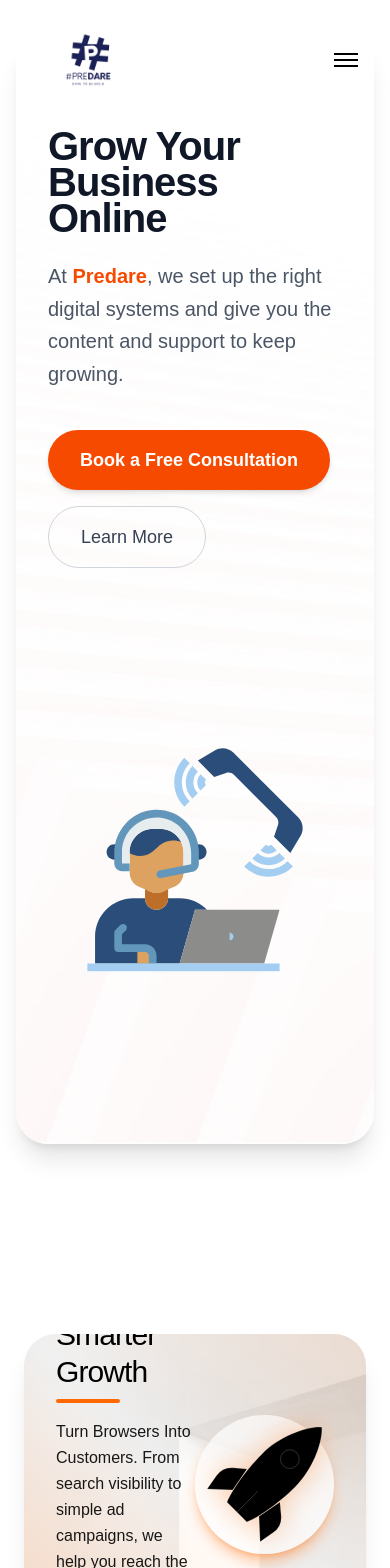
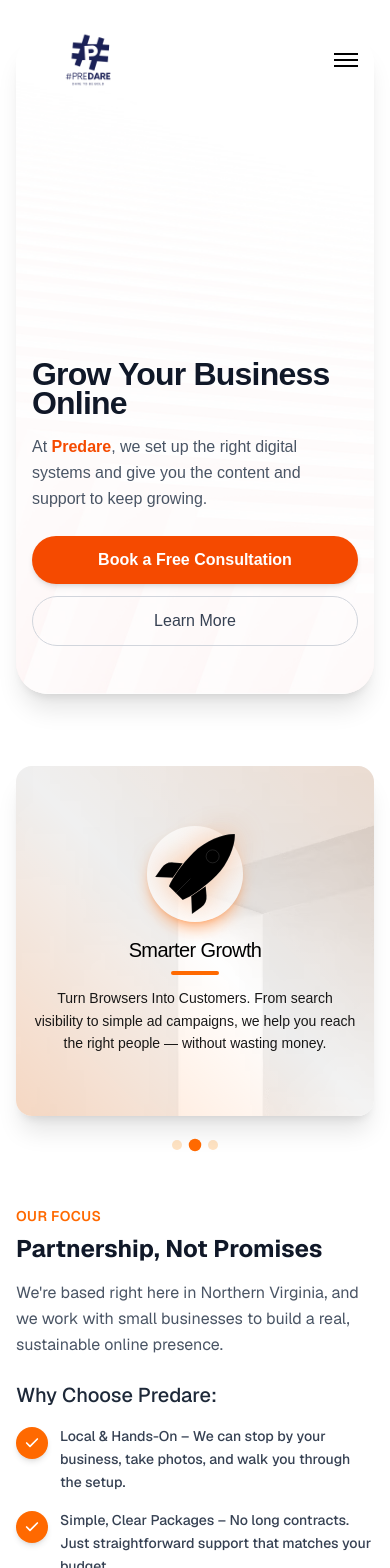
Before and after one commit to konuamah/predare, a Next.js app: page / in a window 390 px wide. Shown: the top 1568 px of the page. Built offline with nearby package versions, Linux system fonts and the light colour scheme.

Commit message:
final design

```diff
--- a/src/app/components/heroslides.js
+++ b/src/app/components/heroslides.js
@@ -12,7 +12,7 @@
       svg: "/strong.svg",
       headline: "Strong Online Presence",
       subtext:
-        "Be Found Where It Matters. Google, social media, and local platforms — we’ll set up and optimize the systems that put your business on the map.",
+        "Be Found Where It Matters. Google, social media, and local platforms — we'll set up and optimize the systems that put your business on the map.",
     },
     {
       id: 2,
@@ -44,11 +44,11 @@
   return (
     <section
       id="home"
-      className="relative w-full h-[500px] sm:h-[450px] mt-28 md:min-h-[500px] flex items-center justify-center overflow-hidden"
+      className="relative w-full min-h-[400px] sm:min-h-[500px] md:min-h-[600px] lg:min-h-[650px] mt-16 sm:mt-20 md:mt-28 flex items-center justify-center overflow-hidden"
     >
-      <div className="relative z-10 w-full max-w-7xl mx-auto px-6">
+      <div className="relative z-10 w-full max-w-7xl mx-auto px-4 sm:px-6">
         {/* Carousel */}
-        <div className="relative h-[300px] sm:h-[400px] overflow-hidden rounded-[32px] shadow-xl">
+        <div className="relative h-[350px] sm:h-[450px] md:h-[500px] lg:h-[550px] overflow-hidden rounded-2xl sm:rounded-3xl shadow-xl">
           <div
             className="flex h-full transition-transform duration-700 ease-out"
             style={{
@@ -70,27 +70,55 @@
                 {/* Orange overlay gradient */}
                 <div className="absolute inset-0 bg-gradient-to-tr from-orange-500/20 via-transparent to-orange-500/10"></div>
 
+                {/* Mobile Layout - Stacked */}
+                <div className="md:hidden absolute inset-0 z-20 flex flex-col justify-center items-center text-center px-4 sm:px-6">
+                  {/* SVG for mobile */}
+                  <div className="mb-4 p-2 sm:p-3 rounded-full bg-white/70 shadow-lg shadow-orange-500/40">
+                    <Image
+                      src={slide.svg}
+                      alt="Decorative SVG"
+                      width={80}
+                      height={80}
+                      className="sm:w-[100px] sm:h-[100px] object-contain drop-shadow-[0_0_15px_rgba(249,115,22,0.4)]"
+                    />
+                  </div>
+
+                  {/* Text for mobile */}
+                  <div className="text-black max-w-sm">
+                    <h2 className="text-xl sm:text-2xl font-thin leading-tight tracking-[-0.03em]">
+                      {slide.headline}
+                      <span className="block mt-2 mx-auto w-12 h-1 bg-orange-500 rounded-full"></span>
+                    </h2>
+                    <p className="mt-3 text-sm sm:text-base font-light leading-relaxed opacity-90">
+                      {slide.subtext}
+                    </p>
+                  </div>
+                </div>
+
+                {/* Desktop Layout - Side by Side */}
+                <div className="hidden md:flex absolute inset-0 z-20">
                   {/* Left: Text */}
-                <div className="absolute z-20 flex flex-col justify-center items-start pl-8 md:pl-12 text-black w-1/2 h-full">
-                  <h2 className="text-3xl sm:text-4xl md:text-5xl lg:text-6xl font-thin leading-tight max-w-3xl tracking-[-0.03em]">
+                  <div className="flex flex-col justify-center items-start pl-8 lg:pl-12 xl:pl-16 text-black w-1/2 h-full">
+                    <h2 className="text-2xl lg:text-3xl xl:text-4xl 2xl:text-5xl font-thin leading-tight max-w-lg xl:max-w-xl tracking-[-0.03em]">
                       {slide.headline}
-                    <span className="block mt-2 w-16 h-1 bg-orange-500 rounded-full"></span>
+                      <span className="block mt-2 w-12 lg:w-16 h-1 bg-orange-500 rounded-full"></span>
                     </h2>
-                  <p className="mt-4 text-base sm:text-lg md:text-xl max-w-lg font-light leading-relaxed opacity-90">
+                    <p className="mt-4 text-sm lg:text-base xl:text-lg max-w-md lg:max-w-lg font-light leading-relaxed opacity-90">
                       {slide.subtext}
                     </p>
                   </div>
 
-                {/* Right: SVG/Image */}
-                <div className="absolute right-0 z-20 flex justify-center items-center w-1/2 h-full pr-8 md:pr-12">
-                  <div className="p-3 rounded-full bg-white/70 shadow-lg shadow-orange-500/40">
+                  {/* Right: SVG */}
+                  <div className="flex justify-center items-center w-1/2 h-full pr-8 lg:pr-12 xl:pr-16">
+                    <div className="p-3 lg:p-4 rounded-full bg-white/70 shadow-lg shadow-orange-500/40">
                       <Image
                         src={slide.svg}
                         alt="Decorative SVG"
-                      width={250}
-                      height={250}
-                      className="object-contain drop-shadow-[0_0_15px_rgba(249,115,22,0.4)]"
+                        width={180}
+                        height={180}
+                        className="lg:w-[220px] lg:h-[220px] xl:w-[250px] xl:h-[250px] object-contain drop-shadow-[0_0_15px_rgba(249,115,22,0.4)]"
                       />
+                    </div>
                   </div>
                 </div>
               </div>
@@ -99,12 +127,12 @@
         </div>
 
         {/* Dot Indicators */}
-        <div className="flex justify-center gap-3 mt-8">
+        <div className="flex justify-center gap-2 sm:gap-3 mt-6 sm:mt-8">
           {slides.map((_, index) => (
             <button
               key={index}
               onClick={() => goToSlide(index)}
-              className={`w-3 h-3 rounded-full transition-all duration-300 ${
+              className={`w-2.5 h-2.5 sm:w-3 sm:h-3 rounded-full transition-all duration-300 ${
                 index === currentSlide
                   ? "bg-orange-500 scale-125 shadow-lg"
                   : "bg-orange-300/40 hover:bg-orange-400/60"
--- a/src/app/components/intro.js
+++ b/src/app/components/intro.js
@@ -5,42 +5,45 @@
   return (
     <div
       id="about"
-      className="max-w-7xl mx-auto px-6 mt-28 flex xl:flex-row flex-col-reverse items-stretch gap-30"
+      className="max-w-7xl mx-auto px-4 sm:px-6 lg:px-8 mt-12 sm:mt-16 md:mt-20 lg:mt-24 xl:mt-28"
     >
+      <div className="flex xl:flex-row flex-col-reverse items-stretch gap-8 sm:gap-12 lg:gap-16 xl:gap-20">
         {/* Image Container */}
         <div className="relative flex-1 w-full max-w-2xl xl:max-w-none">
+          <div className="aspect-[622/630] sm:aspect-square lg:aspect-[4/5] xl:aspect-[622/630] w-full">
             <Image
               alt="About section image"
               width={622}
               height={630}
-          className="object-cover w-full h-full rounded-2xl"
+              className="object-cover w-full h-full rounded-lg sm:rounded-xl lg:rounded-2xl"
               src="/trust.png"
             />
           </div>
+        </div>
 
         {/* Content Container */}
-      <div className="flex-1 w-full max-w-2xl xl:max-w-none">
+        <div className="flex-1 w-full max-w-2xl xl:max-w-none flex flex-col justify-center">
           {/* Header */}
-        <p className={`${FONT_STYLES.accent} mb-3`}>Our Focus</p>
+          <p className={`${FONT_STYLES.accent} mb-2 sm:mb-3`}>Our Focus</p>
 
           {/* Main Title */}
-        <h2 className={`${FONT_STYLES.heading} mb-6`}>
+          <h2 className={`${FONT_STYLES.heading} mb-4 sm:mb-6 text-2xl sm:text-3xl lg:text-4xl xl:text-5xl leading-tight`}>
             Partnership, Not Promises
           </h2>
 
           {/* Description */}
-        <p className={`${FONT_STYLES.body} mb-8`}>
-          We’re based right here in Northern Virginia, and we work with small
+          <p className={`${FONT_STYLES.body} mb-6 sm:mb-8 text-base sm:text-lg leading-relaxed`}>
+            We're based right here in Northern Virginia, and we work with small
             businesses to build a real, sustainable online presence.
           </p>
 
           {/* Why Choose Section */}
           <div>
-          <h3 className={`${FONT_STYLES.subheading} mb-6`}>
+            <h3 className={`${FONT_STYLES.subheading} mb-4 sm:mb-6 text-lg sm:text-xl lg:text-2xl`}>
               Why Choose Predare:
             </h3>
 
-          <div className="flex flex-col gap-5">
+            <div className="flex flex-col gap-4 sm:gap-5">
               {[
                 "Local & Hands-On – We can stop by your business, take photos, and walk you through the setup.",
                 "Simple, Clear Packages – No long contracts. Just straightforward support that matches your budget.",
@@ -48,11 +51,11 @@
               ].map((benefit, idx) => (
                 <div
                   key={idx}
-                className="flex items-start sm:items-center gap-4"
+                  className="flex items-start gap-3 sm:gap-4"
                 >
                   {/* Icon */}
                   <div
-                  className={`size-9 min-w-9 flex items-center justify-center rounded-full ${COLORS.iconBg} shadow-md`}
+                    className={`size-8 sm:size-9 min-w-8 sm:min-w-9 flex items-center justify-center rounded-full ${COLORS.iconBg} shadow-md mt-0.5 sm:mt-0`}
                   >
                     <svg
                       xmlns="http://www.w3.org/2000/svg"
@@ -64,16 +67,19 @@
                       strokeWidth="2.5"
                       strokeLinecap="round"
                       strokeLinejoin="round"
-                    className="w-6 h-6"
+                      className="w-4 h-4 sm:w-5 sm:h-5"
                     >
                       <path d="M20 6 9 17l-5-5"></path>
                     </svg>
                   </div>
 
                   {/* Benefit */}
-                <p className={FONT_STYLES.bodyStrong}>{benefit}</p>
+                  <p className={`${FONT_STYLES.bodyStrong} text-sm sm:text-base leading-relaxed flex-1`}>
+                    {benefit}
+                  </p>
                 </div>
               ))}
+            </div>
           </div>
         </div>
       </div>
--- a/src/app/components/main-hero.js
+++ b/src/app/components/main-hero.js
@@ -22,35 +22,35 @@
   }, [svgList.length]);
 
   return (
-    <section className="relative text-gray-900 bg-[url('/Predare.jpg')] bg-cover bg-center bg-no-repeat mt-8 sm:mt-12 lg:mt-12">
+    <section className="relative text-gray-900 bg-[url('/Predare.jpg')] bg-cover bg-center bg-no-repeat mt-4 sm:mt-8 lg:mt-12">
       {/* Overlay */}
       <div className="absolute inset-0 bg-white/70"></div>
 
-      {/* Main container with proper spacing */}
-      <div className="relative py-16 px-8 sm:py-20 sm:px-12 lg:py-24 lg:px-16 xl:px-20">
+      {/* Main container with responsive spacing */}
+      <div className="relative py-12 px-4 sm:py-16 sm:px-6 md:py-20 md:px-8 lg:py-24 lg:px-12 xl:px-20">
         <div className="mx-auto max-w-screen-xl">
-          <div className="grid grid-cols-1 gap-12 lg:grid-cols-2 lg:gap-16 w-full items-center min-h-[60vh]">
+          <div className="grid grid-cols-1 gap-8 md:grid-cols-2 md:gap-12 lg:gap-16 w-full items-center min-h-[60vh]">
 
             {/* Left Column - Text Content */}
-            <div className="flex flex-col justify-center space-y-6">
-              <h1 className="font-bold tracking-tight text-[clamp(2.5rem,6vw,5rem)] sm:text-[clamp(3rem,5vw,6rem)] lg:text-[clamp(4rem,4vw,7rem)] leading-[0.9]">
+            <div className="flex flex-col justify-center space-y-4 sm:space-y-6 order-2 md:order-1">
+              <h1 className="font-bold tracking-tight text-[clamp(2rem,8vw,3rem)] sm:text-[clamp(2.5rem,6vw,4rem)] md:text-[clamp(3rem,5vw,5rem)] lg:text-[clamp(4rem,4vw,6rem)] xl:text-[clamp(5rem,3vw,7rem)] leading-[0.9]">
                 Grow Your Business Online
               </h1>
 
-              <p className="text-xl text-gray-600 leading-relaxed max-w-2xl">
+              <p className="text-base sm:text-lg md:text-xl text-gray-600 leading-relaxed max-w-2xl">
                 At <span className="font-semibold text-orange-600">Predare</span>, we set up the right digital systems and give you the content and support to keep growing.
               </p>
 
-              <div className="flex flex-wrap gap-4 pt-4">
+              <div className="flex flex-col sm:flex-row gap-3 sm:gap-4 pt-2 sm:pt-4">
                 <a
                   href="#consultation"
-                  className="inline-block rounded-full bg-orange-600 px-8 py-4 text-lg font-semibold text-white shadow-md transition hover:bg-orange-700 focus:outline-none focus:ring-2 focus:ring-blue-500 focus:ring-offset-2"
+                  className="inline-block rounded-full bg-orange-600 px-6 py-3 sm:px-8 sm:py-4 text-base sm:text-lg font-semibold text-white shadow-md transition hover:bg-orange-700 hover:shadow-lg focus:outline-none focus:ring-2 focus:ring-orange-500 focus:ring-offset-2 text-center"
                 >
                   Book a Free Consultation
                 </a>
                 <a
                   href="#learn-more"
-                  className="inline-block rounded-full border border-gray-300 px-8 py-4 text-lg font-medium text-gray-700 hover:bg-gray-100 transition"
+                  className="inline-block rounded-full border border-gray-300 px-6 py-3 sm:px-8 sm:py-4 text-base sm:text-lg font-medium text-gray-700 hover:bg-gray-100 hover:border-gray-400 transition text-center"
                 >
                   Learn More
                 </a>
@@ -58,28 +58,30 @@
             </div>
 
             {/* Right Column - SVG Marquee */}
-            <div className="relative flex items-center justify-center py-8">
-              <div
-                className="relative w-[400px] h-[400px] sm:w-[400px] sm:h-[400px] overflow-hidden rounded-2xl"
-                style={{ aspectRatio: '1 / 1' }}
-              >
+   <motion.div
+              className="relative flex items-center justify-center py-4 sm:py-6 md:py-8 order-1 md:order-2"
+              whileHover={{ scale: 1.02 }}
+              transition={{ duration: 0.3 }}
+            >
+              <div className="relative w-full max-w-[200px] sm:max-w-[250px] md:max-w-[300px] lg:max-w-[350px] aspect-square overflow-hidden">
                 <AnimatePresence mode="wait">
                   <motion.img
                     key={index}
                     src={svgList[index]}
                     alt={`Feature ${index + 1}`}
-                    initial={{ y: 100, opacity: 0 }}
-                    animate={{ y: 0, opacity: 1 }}
-                    exit={{ y: -100, opacity: 0 }}
+                    initial={{ y: 100, opacity: 0, scale: 0.8 }}
+                    animate={{ y: 0, opacity: 1, scale: 1 }}
+                    exit={{ y: -100, opacity: 0, scale: 0.8 }}
                     transition={{
                       y: { type: 'spring', stiffness: 300, damping: 30 },
                       opacity: { duration: 0.2 },
+                      scale: { duration: 0.3 }
                     }}
-                    className="absolute inset-0 w-full h-full p-6 object-contain rounded-2xl"
+                    className="absolute inset-0 w-full h-full p-3 sm:p-4 md:p-6 object-contain rounded-2xl"
                   />
                 </AnimatePresence>
               </div>
-            </div>
+            </motion.div>
           </div>
         </div>
       </div>
--- a/src/app/components/services.js
+++ b/src/app/components/services.js
@@ -9,9 +9,9 @@
   heading:
     "font-sans font-bold text-black text-2xl sm:text-3xl md:text-4xl lg:text-5xl xl:text-[47px] leading-tight sm:leading-normal lg:leading-[71px]",
   serviceTitle:
-    "text-black font-medium text-lg sm:text-xl md:text-2xl lg:text-3xl",
+    "text-black font-medium text-lg sm:text-xl md:text-2xl lg:text-3xl leading-tight",
   serviceDescription:
-    "text-black text-base sm:text-lg md:text-xl leading-relaxed",
+    "text-black text-sm sm:text-base md:text-lg leading-relaxed",
 };
 
 const COLORS = {
@@ -28,10 +28,10 @@
       title: "Digital Presence Starter",
       description: (
         <>
-          <p>
+          <p className="mb-3 sm:mb-4">
             Get your business found online with the essentials.
           </p>
-          <ul className="list-disc pl-6 mt-2 space-y-1">
+          <ul className="list-disc pl-5 sm:pl-6 mt-2 sm:mt-3 space-y-1 sm:space-y-2 text-sm sm:text-base">
             <li>Google Business Profile setup & optimization</li>
             <li>Yelp and Facebook/Instagram business page setup</li>
             <li>Basic website or landing page audit</li>
@@ -39,8 +39,8 @@
               Quick training session so you (or staff) can manage updates
             </li>
           </ul>
-          <p className="mt-3 font-semibold">
-            Best for: new or small businesses who aren’t showing up online yet.
+          <p className="mt-3 sm:mt-4 font-semibold text-sm sm:text-base">
+            Best for: new or small businesses who aren't showing up online yet.
           </p>
         </>
       ),
@@ -50,10 +50,10 @@
       title: "Social Kickstart",
       description: (
         <>
-          <p>
+          <p className="mb-3 sm:mb-4">
             Build a strong social media foundation without the overwhelm.
           </p>
-          <ul className="list-disc pl-6 mt-2 space-y-1">
+          <ul className="list-disc pl-5 sm:pl-6 mt-2 sm:mt-3 space-y-1 sm:space-y-2 text-sm sm:text-base">
             <li>Setup or refresh of 2–3 social media platforms</li>
             <li>One-month content calendar (templates + posting plan)</li>
             <li>5 branded graphics or post templates</li>
@@ -61,9 +61,9 @@
               Option to add on management if you want us to post for you
             </li>
           </ul>
-          <p className="mt-3 font-semibold">
+          <p className="mt-3 sm:mt-4 font-semibold text-sm sm:text-base">
             Best for: businesses who want to connect with their community but
-            don’t know what to post.
+            don't know what to post.
           </p>
         </>
       ),
@@ -73,10 +73,10 @@
       title: "Growth Partner",
       description: (
         <>
-          <p>
+          <p className="mb-3 sm:mb-4">
             Ongoing support so your business keeps showing up and growing.
           </p>
-          <ul className="list-disc pl-6 mt-2 space-y-1">
+          <ul className="list-disc pl-5 sm:pl-6 mt-2 sm:mt-3 space-y-1 sm:space-y-2 text-sm sm:text-base">
             <li>
               Monthly social posting & content creation (photos + short videos)
             </li>
@@ -88,7 +88,7 @@
               Priority support for updates or seasonal promotions
             </li>
           </ul>
-          <p className="mt-3 font-semibold">
+          <p className="mt-3 sm:mt-4 font-semibold text-sm sm:text-base">
             Best for: businesses ready to scale their marketing with consistent
             support.
           </p>
@@ -122,45 +122,48 @@
   };
 
   return (
-    <section id="services" className="relative  mt-28 ">
+    <section id="services" className="relative mt-12 sm:mt-16 md:mt-20 lg:mt-24 xl:mt-28">
       <div className="relative container mx-auto max-w-7xl px-4 sm:px-6 lg:px-8">
-        <div className="mb-8 sm:mb-12 lg:mb-16">
-          <h2 className={`${FONT_STYLES.heading}`}>
+        {/* Section Header */}
+        <div className="mb-6 sm:mb-8 md:mb-12 lg:mb-16 text-center lg:text-left">
+          <h2 className={`${FONT_STYLES.heading} max-w-4xl mx-auto lg:mx-0`}>
             Packages to Build and Grow Your Online Presence
           </h2>
         </div>
 
-        <div className="space-y-2 sm:space-y-4">
+        {/* Services List */}
+        <div className="space-y-1 sm:space-y-2 md:space-y-4">
           {services.map((service, index) => (
             <div
               key={index}
               onMouseEnter={() => setHoveredIndex(index)}
               onMouseLeave={() => setHoveredIndex(null)}
               onClick={() => handleServiceClick(index)}
-              className={`cursor-pointer border-b py-6 sm:py-8 last:border-b-0 ${COLORS.borderGray} transition-all duration-300 hover:bg-gray-50/50`}
+              className={`cursor-pointer border-b py-4 sm:py-6 md:py-8 last:border-b-0 ${COLORS.borderGray} transition-all duration-300 hover:bg-gray-50/50 rounded-lg hover:shadow-sm`}
             >
-              <div className="flex items-center justify-between">
-                <div className="min-w-0 flex-1 pr-4">
-                  <p
+              {/* Service Header */}
+              <div className="flex items-center justify-between px-2 sm:px-4 lg:px-6">
+                <div className="min-w-0 flex-1 pr-3 sm:pr-4">
+                  <h3
                     className={`${FONT_STYLES.serviceTitle} transition-colors duration-300 ${
                       isExpanded(index) ? "text-orange-500" : "text-black"
                     }`}
                   >
                     {service.title}
-                  </p>
+                  </h3>
                 </div>
                 <div
-                  className={`flex-shrink-0 transition-transform duration-300 ${
+                  className={`flex-shrink-0 p-1 sm:p-2 transition-transform duration-300 ${
                     isExpanded(index) ? "rotate-45" : ""
-                  }`}
+                  } hover:bg-orange-100 rounded-full`}
                 >
                   <svg
-                    width="20"
-                    height="20"
+                    width="18"
+                    height="18"
                     viewBox="0 0 24 24"
                     fill="none"
                     xmlns="http://www.w3.org/2000/svg"
-                    className={`${COLORS.accent} sm:w-6 sm:h-6`}
+                    className={`${COLORS.accent} sm:w-5 sm:h-5 md:w-6 md:h-6`}
                   >
                     <path
                       d="M12 5V19M5 12H19"
@@ -173,26 +176,35 @@
                 </div>
               </div>
 
+              {/* Expandable Content */}
               <div
                 className={`overflow-hidden transition-all duration-500 ease-in-out ${
-                  isExpanded(index) ? "max-h-screen mt-4 sm:mt-6" : "max-h-0"
+                  isExpanded(index) ? "max-h-[2000px] opacity-100 mt-4 sm:mt-6" : "max-h-0 opacity-0"
                 }`}
               >
-                <div className="flex flex-col lg:flex-row items-start gap-6 sm:gap-8 lg:gap-12 pt-4">
+                <div className="px-2 sm:px-4 lg:px-6 pt-2 sm:pt-4">
+                  <div className="flex flex-col lg:flex-row items-start gap-4 sm:gap-6 md:gap-8 lg:gap-12">
+                    {/* Content */}
                     <div className="w-full lg:w-1/2 order-2 lg:order-1">
                       <div className={FONT_STYLES.serviceDescription}>
                         {service.description}
                       </div>
                     </div>
+
+                    {/* Image */}
                     <div className="w-full lg:w-1/2 order-1 lg:order-2">
+                      <div className="relative overflow-hidden rounded-lg shadow-md hover:shadow-lg transition-shadow duration-300">
                         <Image
                           src={service.imageUrl}
                           alt={`${service.title} visual representation`}
                           width={600}
                           height={400}
-                      className="w-full h-48 sm:h-56 md:h-64 lg:h-auto object-cover rounded-lg shadow-md"
+                          className="w-full h-40 sm:h-48 md:h-56 lg:h-64 xl:h-72 object-cover transition-transform duration-300 hover:scale-105"
                           priority={index < 2}
+                          sizes="(max-width: 768px) 100vw, (max-width: 1024px) 50vw, 600px"
                         />
+                      </div>
+                    </div>
                   </div>
                 </div>
               </div>
@@ -201,11 +213,13 @@
         </div>
 
         {/* Custom Packages Note */}
-        <div className="mt-10 text-center text-black text-base sm:text-lg md:text-xl">
-          <p>
-            <span className="font-semibold">Custom packages available</span> on
-            request — we’ll build something that fits your goals and budget.
+        <div className="mt-8 sm:mt-10 md:mt-12 lg:mt-16 text-center">
+          <div className=" p-4 sm:p-6 md:p-8 max-w-4xl mx-auto">
+            <p className="text-black text-sm sm:text-base md:text-lg lg:text-xl leading-relaxed">
+              <span className="font-semibold text-orange-600">Custom packages available</span>{" "}
+              on request — we'll build something that fits your goals and budget.
             </p>
+          </div>
         </div>
       </div>
     </section>
```
Lines whose indentation alone changed are shown as unchanged.
